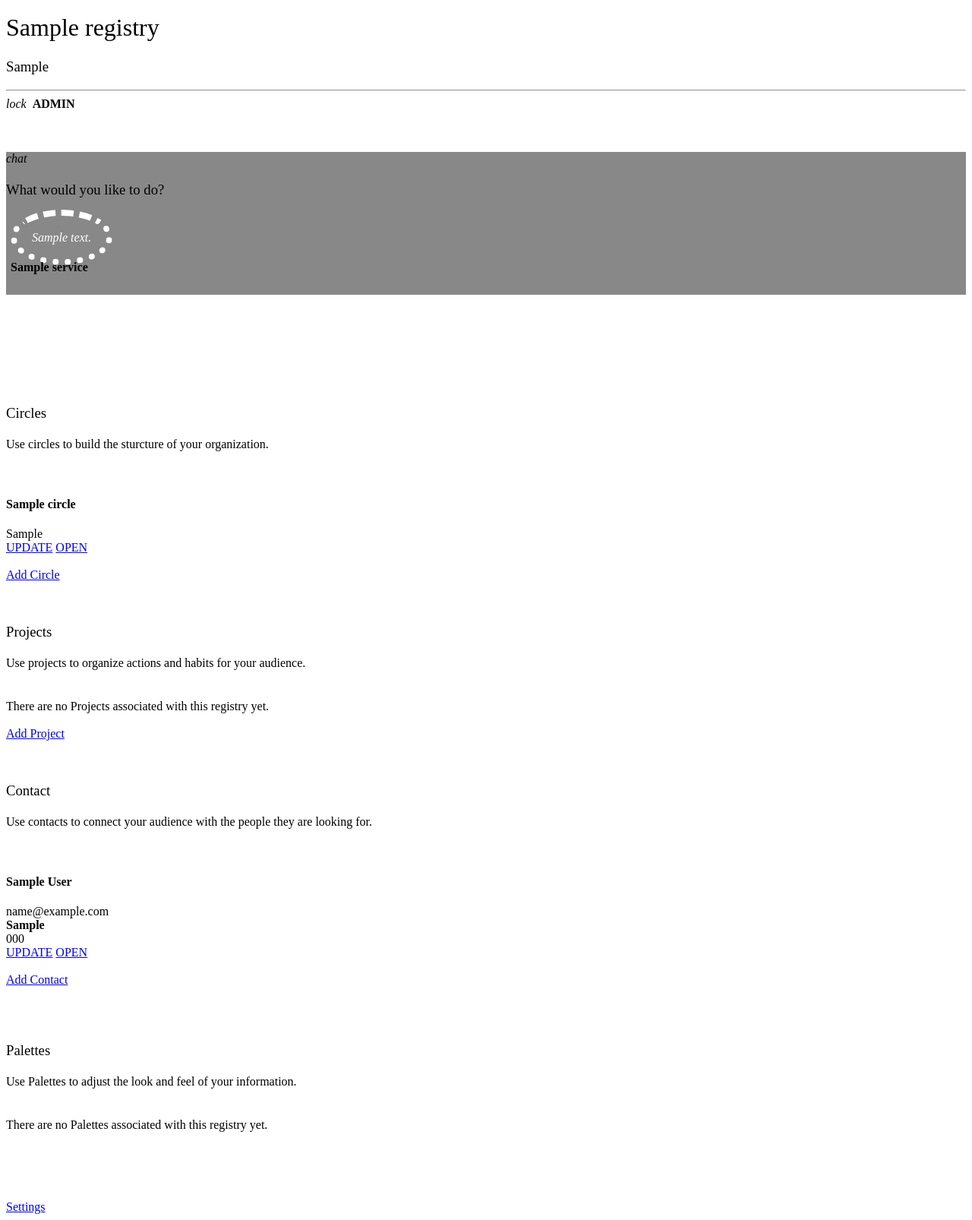
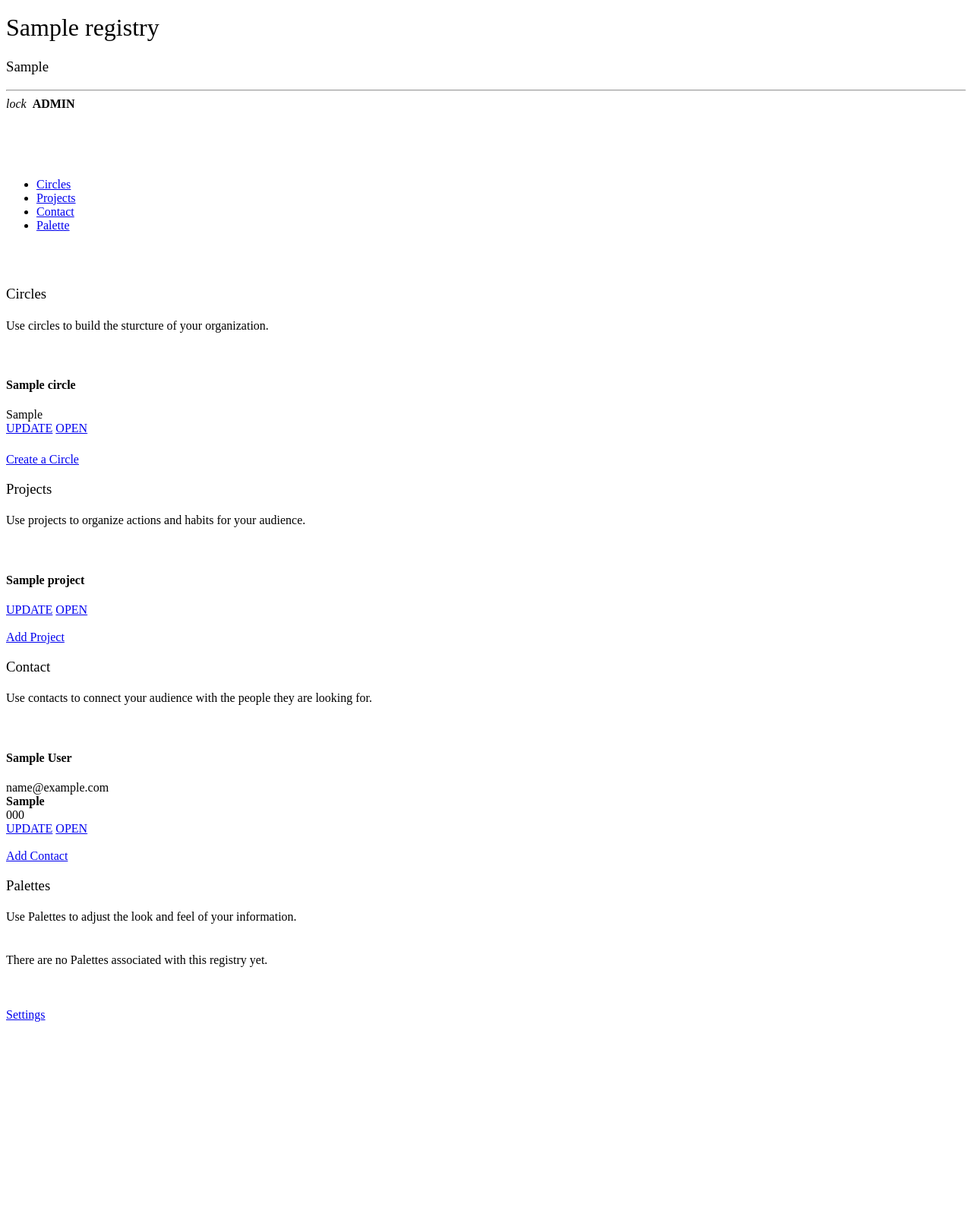
Before and after one commit to quaycei/timsle, a Django app: page /r/registry/1/ in a window 1280 px wide. Shown: the part 151-1757 px from the top of the page at 76% size. After the commit the page ends 1496 px from the top, so only its background shows below. Run offline with Django 3.2, Linux system fonts and the light colour scheme; tables that the repository leaves empty hold one stand-in row (values such as "Sample post"); parts of the project's set-up code (start-up, migrations or seed data) failed here and were passed over; some libraries are stand-ins or nearby versions.

Commit message:
new version

```diff
--- a/circle/forms.py
+++ b/circle/forms.py
@@ -6,9 +6,9 @@
 class CircleForm(forms.ModelForm):
 	class Meta:
 		model = Circle
-		exclude = ['creator', 'created_at', 'registry', 'verification',]
+		exclude = ['creator', 'created_at', 'registry', 'verification', 'status', 'palette',]
 
 class ProjectForm(forms.ModelForm):
 	class Meta:
 		model = Project
-		exclude = ['creator', 'created_at', 'registry', 'verification',]
+		exclude = ['creator', 'created_at', 'registry', 'verification','status', 'palette',]
--- a/circle/models.py
+++ b/circle/models.py
@@ -1,7 +1,6 @@
 from __future__ import unicode_literals
 from django.db import models
 from django.contrib.auth.models import User
-from django.core.validators import validate_slug
 from django.contrib.contenttypes.fields import GenericRelation
 from palette.models import Palette, Element
 
@@ -45,10 +44,9 @@
     creator = models.ForeignKey(User, default=None)
     created_at = models.DateTimeField(auto_now_add=True, editable=False)
     palette = models.ForeignKey(Palette, default=None, blank=True, null=True)
-    slug = models.CharField(max_length=21, null=True, blank=True, unique=True, validators=[validate_slug])
-    name = models.CharField(max_length=50)
     icon = models.ForeignKey(Element, null=True, blank=True, default=None)
     contact = models.ForeignKey(Contact, null=True, blank=True, default=None)
+    name = models.CharField(max_length=50)
     tagline = models.CharField(max_length=140, default=None, blank=True)
     description = models.TextField(max_length=140, default=None, blank=True)
 
--- a/circle/templatetags/circletags.py
+++ b/circle/templatetags/circletags.py
@@ -2,8 +2,11 @@
 from django.shortcuts import redirect, render
 from django.http import HttpResponseForbidden
 from django.core.urlresolvers import reverse
-
+from django.contrib import messages
 from circle.models import Circle, Link, Project, Content
+from circle.forms import CircleForm
+from registry import views
+from registry.models import Registry
 
 
 register = template.Library()
--- a/registry/templates/registry/dashboard.html
+++ b/registry/templates/registry/dashboard.html
@@ -25,60 +25,46 @@
 </div>
 </div>
 
-	<div class="container-fluid" style="background-color: {{registry.palette.background_color}}; z-index: 1;">
-		<div class="row ">
-			<div class="container">
-				<div class="col-xs-12 col-sm-10 col-sm-offset-1 padding-y-60">
-				<div class="row">
-				<div class="col-sm-8" style="padding:0">
-					<div class="question-holder">
-						<i class="material-icons col-white">chat</i>&nbsp
-						<h4 class="inline col-white" style="margin-left: 10px; "><h3 class="inline col-white " style="font-weight: 500;">What would you like to do?</h3></h4>
-					</div>
-					</div>
-					</div>
-					<br />
-					<div class="row">
-						{% for service in services %}
-						<a>
-							<div class="col-sm-4 animated zoomIn" style="padding: 6px; animation-delay: 0.{{forloop.counter}}s;">
-
-								<div class="btn-top-navigation" style="color: white;">
-									<div class="clippy1">
-										<div class="inner-clip">
-											{% if service.icon %}
-											<i class="material-icons md-4em col-white;" style="margin-top: 10px; border-radius: 50%; border: 8px dotted white; border-style: dashed dotted dotted dotted; padding: 20px;">{{service.icon.text}}</i>
-											{% endif %}
-										</div>
-									</div>
-								</div>
-								<div class="btn-bottom-navigation">
-									<h4 class="col-black center">{{service.name}}</h4>
-								</div>
-							</div>
-						</a>
-						{% empty%}
-						There are no services here at this time.
-						{% endfor %}
-					</div>
-				</div>
-			</div>
-		</div>
-	</div>
+<div class="container">
+<div class="row">
+<div class="col-md-10 col-md-offset-1">
 
 
 
 
 
 
-<div class="container">
-<div class="row">
-<div class="col-md-10 col-md-offset-1">
+
+<br />
 
 
-<br /><br /><br /><br /><br /><br /><br />
 
-<div class="row">
+
+<div class="container-fluid">
+	<div class="row">
+		<div class="col-md-12">
+			<div class="tabbable" id="tabs-874279">
+				<ul class="nav nav-tabs">
+					<li class="active">
+						<a href="#panel-991409" data-toggle="tab">Circles</a>
+					</li>
+					<li>
+						<a href="#panel-918729" data-toggle="tab">Projects</a>
+					</li>
+					<li>
+						<a href="#panel-9187291" data-toggle="tab">Contact</a>
+					</li>
+					<li>
+						<a href="#panel-91872912" data-toggle="tab">Palette</a>
+					</li>
+				</ul>
+				<div class="tab-content">
+				<br /><br />
+
+					<div class="tab-pane active animated zoomIn" id="panel-991409">
+
+
+						<div class="row">
 <h3 style="font-weight: 400" class="txt-caps">Circles</h3>
 <h4 style="font-weight: 300">Use circles to build the sturcture of your organization.</h4>
 <br />
@@ -90,10 +76,12 @@
 </div>
 <div class="col-sm-4">
 {{circle.tagline }}
+
 </div>
 <div class="col-sm-4">
-<a href="{% url 'circle_update' circle_id=circle.id %}" class="btn btn-default btn-sm">UPDATE</a>
-<a href="{% url 'circle_list' circle_id=circle.id %}" class="btn btn-default btn-sm">OPEN</a>
+<a target="_blank"  href="{% url 'circle_update' circle_id=circle.id %}" class="btn btn-default btn-sm">UPDATE</a>
+<a target="_blank"  href="{% url 'circle_list' circle_id=circle.id %}" class="btn btn-default btn-sm">OPEN</a>
+<div style="margin-top: 5px;" class="verification-{{circle.verification}} inline"></div>
 </div>
 </div>
 </div>
@@ -102,11 +90,12 @@
 {% endfor %}
 </div>
 <br />
-<a href="{% url 'circle_create' registry_id=registry.id %}" class="btn-default btn">Add Circle</a>
+<a href="{% url 'circle_create' registry_id=registry.id %}" class="btn btn-default">Create a Circle</a>
 
 
+					</div>
+					<div class="tab-pane animated zoomIn" id="panel-918729">
 
-<br /><br /><br />
 
 <div class="row">
 <h3 style="font-weight: 400" class="txt-caps">Projects</h3>
@@ -119,8 +108,8 @@
 <h4>{{project.name }}</h4>
 </div>
 <div class="col-sm-4">
-<a href="{% url 'project_update' project_id=project.id %}" class="btn btn-default btn-sm">UPDATE</a>
-<a href="{% url 'project_read' project_id=project.id %}" class="btn btn-default btn-sm">OPEN</a>
+<a target="_blank"  href="{% url 'project_update' project_id=project.id %}" class="btn btn-default btn-sm">UPDATE</a>
+<a target="_blank"  href="{% url 'project_read' project_id=project.id %}" class="btn btn-default btn-sm">OPEN</a>
 </div>
 </div>
 </div>
@@ -130,11 +119,12 @@
 {% endfor %}
 </div>
 <br />
-<a href="{% url 'project_create' registry_id=registry.id %}" class="btn-default btn">Add Project</a>
+<a target="_blank"  href="{% url 'project_create' registry_id=registry.id %}" class="btn-default btn">Add Project</a>
 
 
-<br /><br /><br />
 
+					</div>
+					<div class="tab-pane animated zoomIn" id="panel-9187291">
 
 
 <div class="row">
@@ -155,8 +145,8 @@
 
 </div>
 <div class="col-sm-3">
-<a href="{% url 'contact_update' contact_id=contact.id %}" class="btn btn-default btn-sm">UPDATE</a>
-<a href="{% url 'contact_read' contact_id=contact.id %}" class="btn btn-default btn-sm">OPEN</a>
+<a target="_blank"  href="{% url 'contact_update' contact_id=contact.id %}" class="btn btn-default btn-sm">UPDATE</a>
+<a target="_blank"  href="{% url 'contact_read' contact_id=contact.id %}" class="btn btn-default btn-sm">OPEN</a>
 </div>
 </div>
 </div>
@@ -166,13 +156,8 @@
 <br />
 <a href="{% url 'contact_create' registry_id=registry.id %}" class="btn-default btn">Add Contact</a>
 </div>
-<br />
-
-<br />
-
-<br />
-
-
+</div>
+					<div class="tab-pane animated zoomIn" id="panel-91872912">
 <div class="row">
 <h3 style="font-weight: 400" class="txt-caps">Palettes</h3>
 <h4 style="font-weight: 300">Use Palettes to adjust the look and feel of your information.
@@ -196,12 +181,22 @@
 {% endfor %}
 </div>
 <br />
-<br /><br /><br /><br />
-
-<a href="{% url 'registry_update' registry_id=registry.id %}" class="btn btn-default">Settings </a>
+					</div>
 
 
+					</div>
 
+				</div>
+			</div>
+		</div>
+	</div>
+
+
+<div class="row">
+<br /><br />
+<a href="{% url 'registry_update' registry_id=registry.id %}" class="btn btn-default">Settings </a>
+<br /><br /><br /><br />
+</div>
 
 
 
--- a/registry/views.py
+++ b/registry/views.py
@@ -60,11 +60,13 @@
 	contacts = registry.contact_set.all()
 	circles = registry.circle_set.all()
 	services = registry.services.all()
+	projects = registry.project_set.all()
 
 	return render(request, 'registry/dashboard.html', {
 		'registry':registry,
 		'services':services,
 		'circles':circles,
+		'projects':projects,
 		'contacts':contacts,
 		})
 
@@ -89,7 +91,7 @@
 			contact.save()
 			messages.success(request, 'You created a new contact')
 
-			return redirect(registry_list)
+			return redirect('pregistry_dashboard', registry_id=registry.id)
 
 	return render(request, 'contact/update.html', {'form': contactform})
 
--- a/timsleb/settings.py
+++ b/timsleb/settings.py
@@ -40,6 +40,7 @@
     'django.contrib.messages',
     'django.contrib.sites',
     'django.contrib.staticfiles',
+    'widget_tweaks',
     'djstripe',
     'palette',
     'registry',
```
Also changed, not shown: circle/templates/base.html (+6 -3 lines), circle/templates/circle/update.html (+27 -12 lines), circle/templates/css.html (+25 -0 lines), circle/templates/project/update.html (+26 -12 lines), circle/views.py (+9 -5 lines), palette/templates/palette/update.html (+33 -5 lines), registry/templates/contact/update.html (+29 -12 lines), registry/templates/registry/update.html (+27 -14 lines), circle/migrations/0002_remove_circle_slug.py (added).
